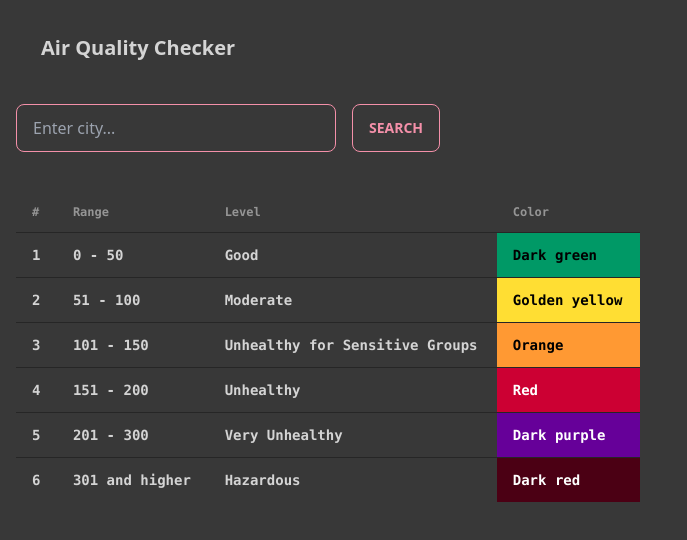
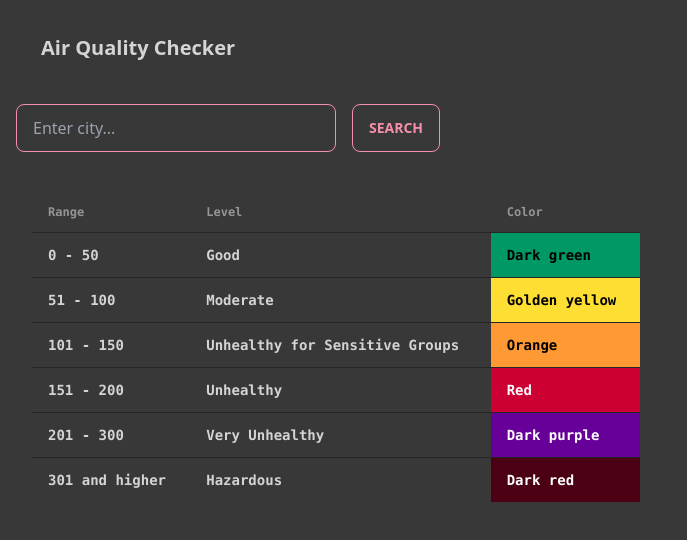
Before and after one commit to itscharukadeshan/Air-Quality-app, a React (Vite) app: page / in a window 1280 px wide. Shown: the top 540 px of the page, without its empty margins (0-687 px from the left). Built offline with nearby package versions, Linux system fonts and the light colour scheme.

Commit message:
update the color

```diff
--- a/src/App.jsx
+++ b/src/App.jsx
@@ -33,13 +33,19 @@ export default function App() {
       <NavBar />
       <CitySearch getAirQuality={handleGetAirQuality} />
       {error && <ErrorBox error={error} />}
+      <div className='flex flex-row items-stretch m-4 gap-6'>
+        {airQualityData && (
+          <>
+            <AirQCard data={airQualityData} />
+          </>
+        )}
+        <AirQTable />
+      </div>
       {airQualityData && (
         <>
-          <AirQCard data={airQualityData} />
           <PollutantInfo pollutant={airQualityData.dominentpol} />
         </>
       )}
-      <AirQTable />
     </div>
   );
 }
--- a/src/components/AirQCard.jsx
+++ b/src/components/AirQCard.jsx
@@ -35,13 +35,13 @@ export default function AirQCard({ data }) {
         cardColor === "warning" ||
         cardColor === "orange"
       ) {
-        setTextColor("white");
+        setTextColor("black");
       } else if (
         cardColor === "danger" ||
         cardColor === "unhealthy" ||
         cardColor === "hazardous"
       ) {
-        setTextColor("black");
+        setTextColor("white");
       } else {
         setTextColor("");
       }
@@ -53,11 +53,12 @@ export default function AirQCard({ data }) {
   return (
     <div
       className={
-        "flex flex-col gap-4 mb-4 items-center w-auto bg-" +
+        "flex flex-col gap-4 mb-4 items-center w-fit bg-" +
         cardColor +
-        " rounded-xl bg-clip-padding backdrop-filter backdrop-blur-lg bg-opacity-50 p-8"
+        " rounded-xl bg-clip-padding backdrop-filter backdrop-blur-lg p-8"
       }>
-      <h2 className={`font-mono font-extrabold text-4xl text-${textColor}`}>
+      <h2
+        className={`font-mono pt-8 font-extrabold text-4xl text-${textColor}`}>
         {city.name}
       </h2>
       <div>
--- a/src/components/AirQTable.jsx
+++ b/src/components/AirQTable.jsx
@@ -8,7 +8,6 @@ export default function AirQTable() {
       <table className='table table-striped font-mono font-bold'>
         <thead>
           <tr>
-            <th>#</th>
             <th>Range</th>
             <th>Level</th>
             <th>Color</th>
@@ -16,37 +15,31 @@ export default function AirQTable() {
         </thead>
         <tbody>
           <tr>
-            <td>1</td>
             <td>0 - 50</td>
             <td>Good</td>
             <td className='bg-success text-black'>Dark green</td>
           </tr>
           <tr>
-            <td>2</td>
             <td>51 - 100</td>
             <td>Moderate</td>
             <td className='bg-warning  text-black'>Golden yellow</td>
           </tr>
           <tr>
-            <td>3</td>
             <td>101 - 150</td>
             <td>Unhealthy for Sensitive Groups</td>
             <td className='bg-orange text-black'>Orange</td>
           </tr>
           <tr>
-            <td>4</td>
             <td>151 - 200</td>
             <td>Unhealthy</td>
             <td className='bg-danger text-white'>Red</td>
           </tr>
           <tr>
-            <td>5</td>
             <td>201 - 300</td>
             <td>Very Unhealthy</td>
             <td className='bg-unhealthy text-white'>Dark purple</td>
           </tr>
           <tr>
-            <td>6</td>
             <td>301 and higher</td>
             <td>Hazardous</td>
             <td className='bg-hazardous text-white'>Dark red</td>
```
